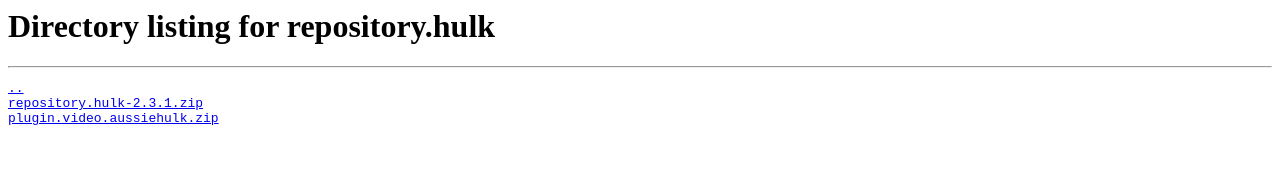
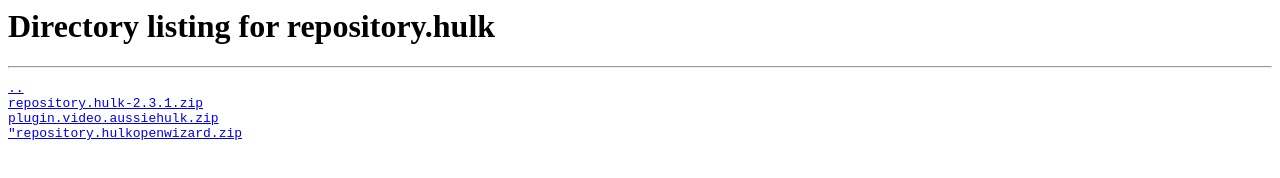
Before and after one commit to aussiehulk/aussiehulk.github.io, a plain HTML site: page index.html in a window 1280 px wide. Drawn offline with Linux system fonts and the light colour scheme.

Commit message:
Update index.html

```diff
--- a/index.html
+++ b/index.html
@@ -5,6 +5,7 @@
 <pre><a href="../index.html">..</a>
 <a href="repository.hulk-2.3.1.zip">repository.hulk-2.3.1.zip</a>
 <a href="plugin.video.aussiehulk.zip">plugin.video.aussiehulk.zip</a>
+<a href="repository.hulkopenwizard.zip">"repository.hulkopenwizard.zip</a>
 </pre>
 </body>
 </html>
```
